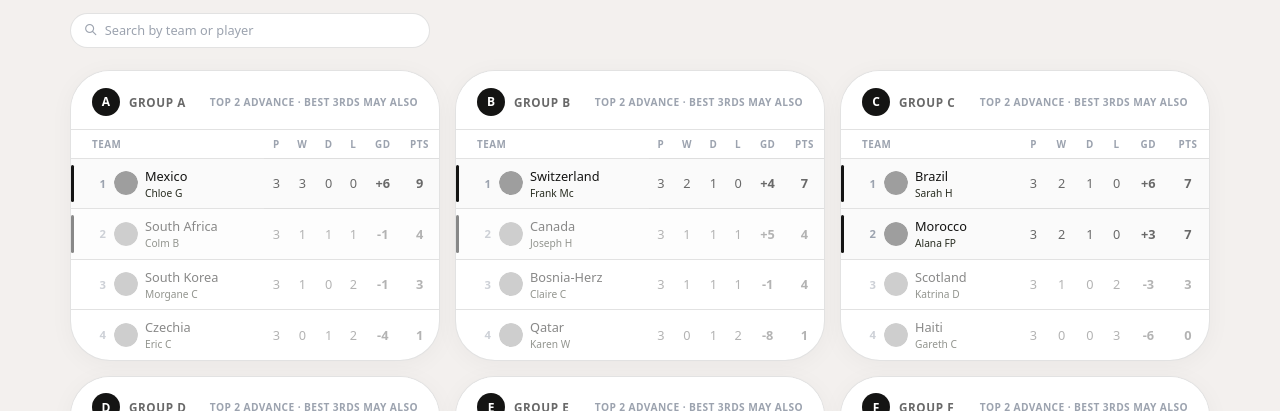
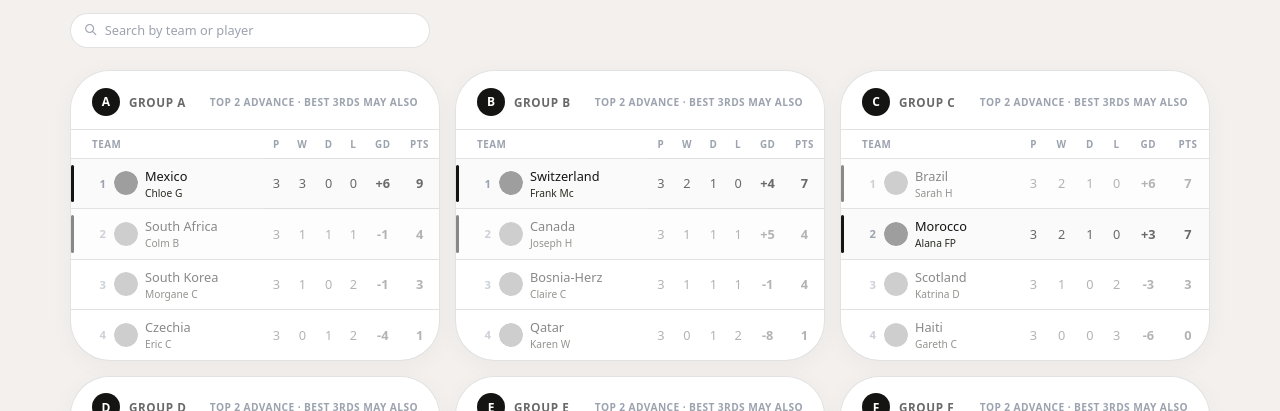
Before and after one commit to thisispatt/worldcup2026, a React (Vite) app: page / in a window 1280 px wide. Shown: the part 1335-1746 px from the top of the page. Built offline with nearby package versions, Linux system fonts and the light colour scheme; grey boxes are pictures that could not be loaded; a web font is replaced by a local one.

Commit message:
Update data.js

```diff
--- a/src/data.js
+++ b/src/data.js
@@ -304,7 +304,7 @@ export const knockout = {
     // each match here is fed by R32 pair (1&2), (3&4), (5&6) ... (15&16)
     // respectively. Fixtures.jsx re-sorts by date for display, so this order
     // only matters for the bracket connectors.
-    { id: "r16-1", home: "Brazil", away: "Norway", score1: null, score2: null, pens1: null, pens2: null, date: "5 Jul",  time: "21:00" },
+    { id: "r16-1", home: "Brazil", away: "Norway", score1: 1, score2: 2, pens1: null, pens2: null, date: "5 Jul",  time: "21:00" },
     { id: "r16-2", home: "Mexico", away: "England", score1: null, score2: null, pens1: null, pens2: null, date: "6 Jul",  time: "01:00" },
     { id: "r16-3", home: "Argentina", away: "Egypt", score1: null, score2: null, pens1: null, pens2: null, date: "7 Jul",  time: "17:00" },
     { id: "r16-4", home: "Switzerland", away: "Colombia", score1: null, score2: null, pens1: null, pens2: null, date: "7 Jul",  time: "21:00" },
```
